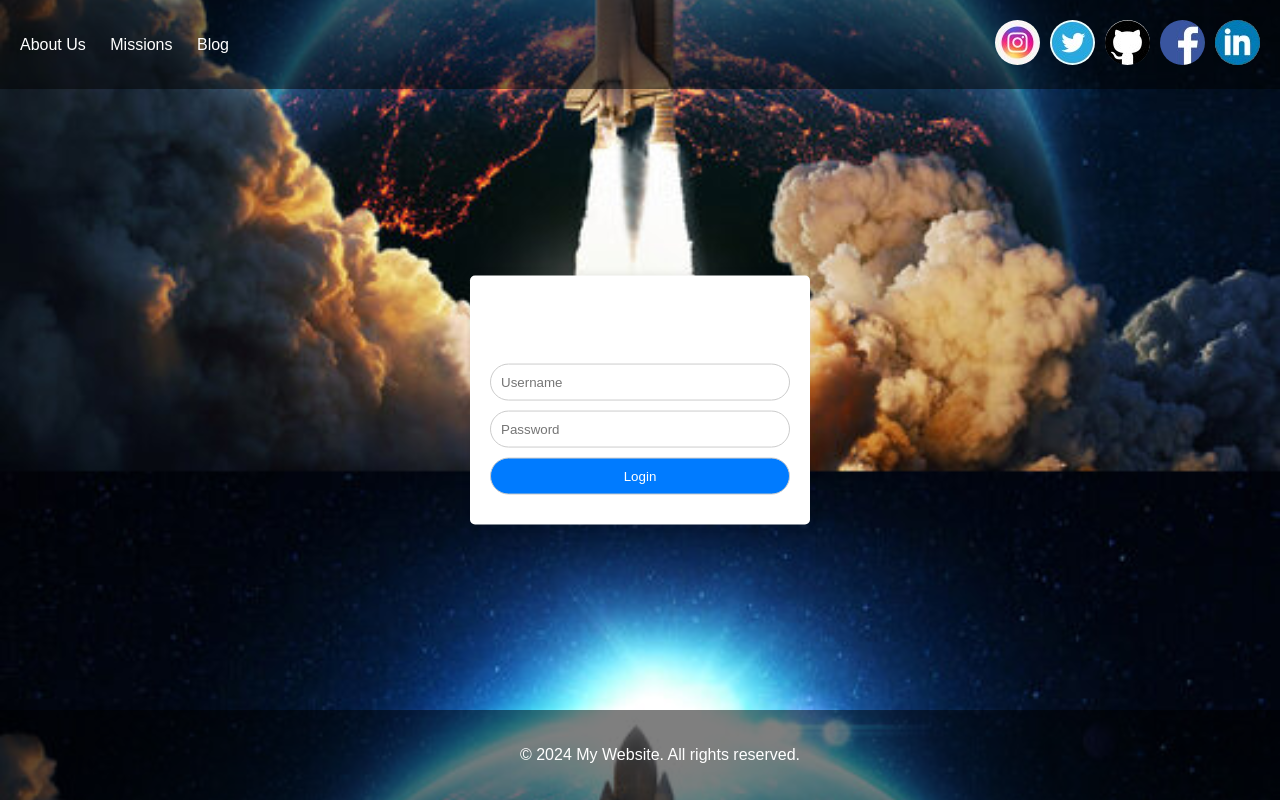
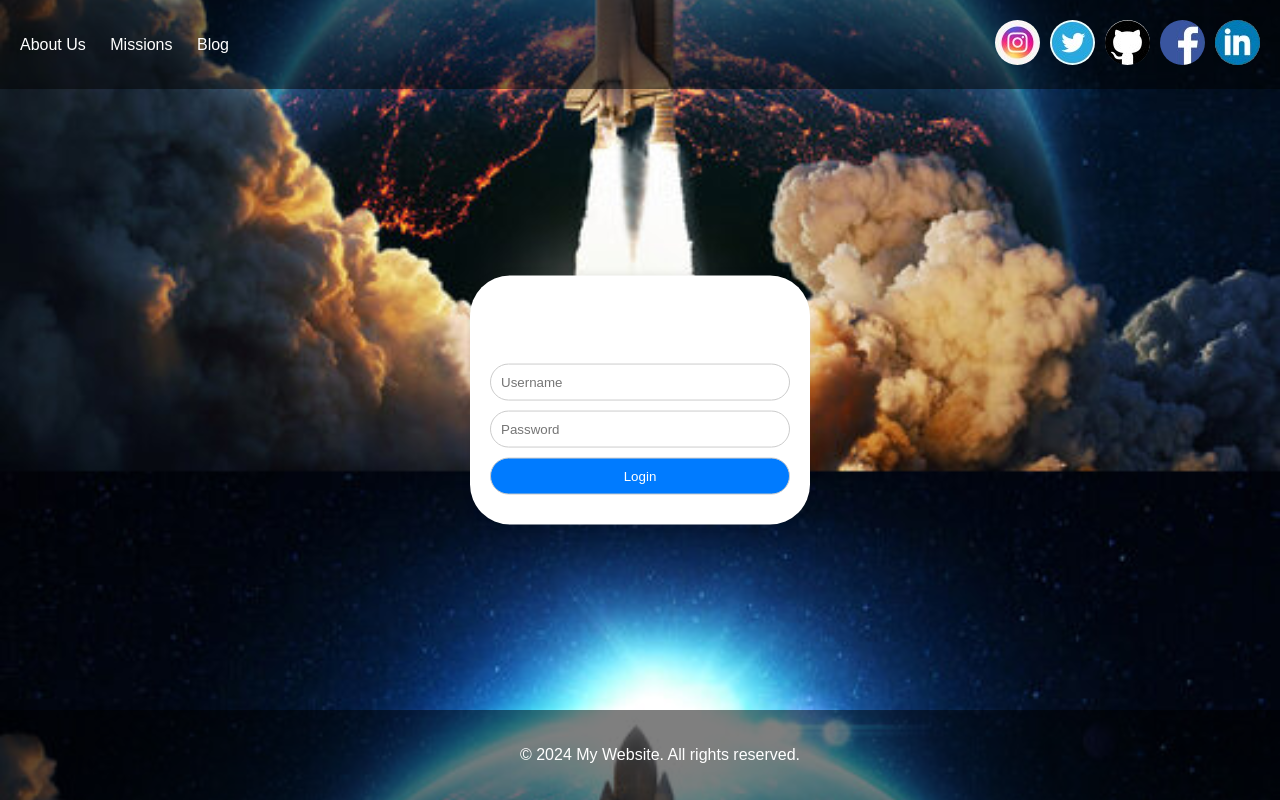
Before and after one commit to Rahin2001/Basic-website, a plain HTML site: page index.html in a window 1280 px wide. Drawn offline with Linux system fonts and the light colour scheme.

Commit message:
added new changes

```diff
--- a/styles.css
+++ b/styles.css
@@ -63,7 +63,7 @@ section {
     width: 300px;
     padding: 20px;
     background-color: #fff;
-    border-radius: 5px;
+    border-radius: 40px;
     box-shadow: 0 0 10px rgba(0, 0, 0, 0.1);
 }
 
```
Also changed, not shown: instagram.html (deleted, +0 -1 lines).
